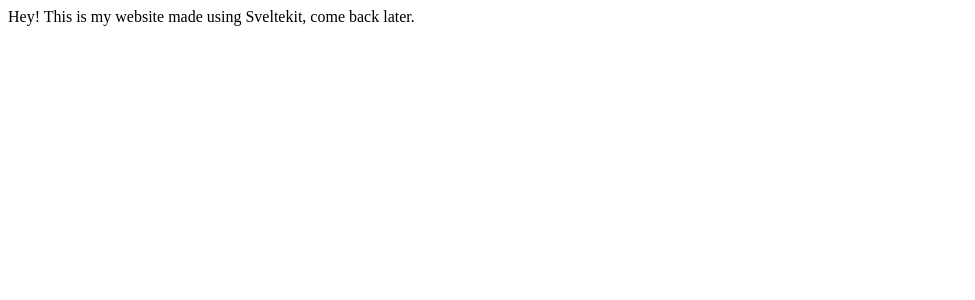
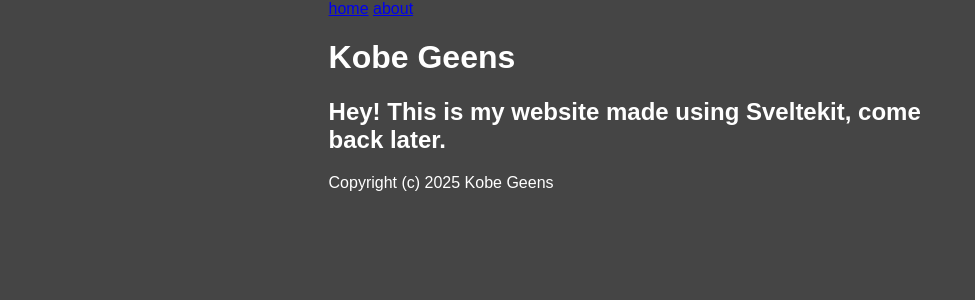
Before and after one commit to kobegeens/website, a SvelteKit app: page / in a window 1280 px wide. Shown: the top 300 px of the page, without its empty margins (0-975 px from the left). Built offline with nearby package versions, Linux system fonts and the light colour scheme.

Commit message:
layout and css

```diff
--- /dev/null
+++ b/src/app.css
@@ -0,0 +1,7 @@
+body {
+    background-color:#454545;
+    color:white;
+    font-family: sans-serif;
+    margin: auto;
+    max-width: 70ch;
+}
--- /dev/null
+++ b/src/routes/+layout.svelte
@@ -0,0 +1,17 @@
+<script>
+	let { children } = $props();
+    import "/src/app.css"
+</script>
+
+<nav>
+	<a href="#">home</a>
+	<a href="#">about</a>
+</nav>
+
+<main>
+    {@render children()}
+</main>
+
+<footer>
+    <p>Copyright (c) 2025 Kobe Geens</p>
+</footer>
--- a/src/routes/+page.svelte
+++ b/src/routes/+page.svelte
@@ -1 +1,2 @@
-Hey! This is my website made using Sveltekit, come back later.
+<h1>Kobe Geens</h1>
+<h2>Hey! This is my website made using Sveltekit, come back later.</h2>
```
